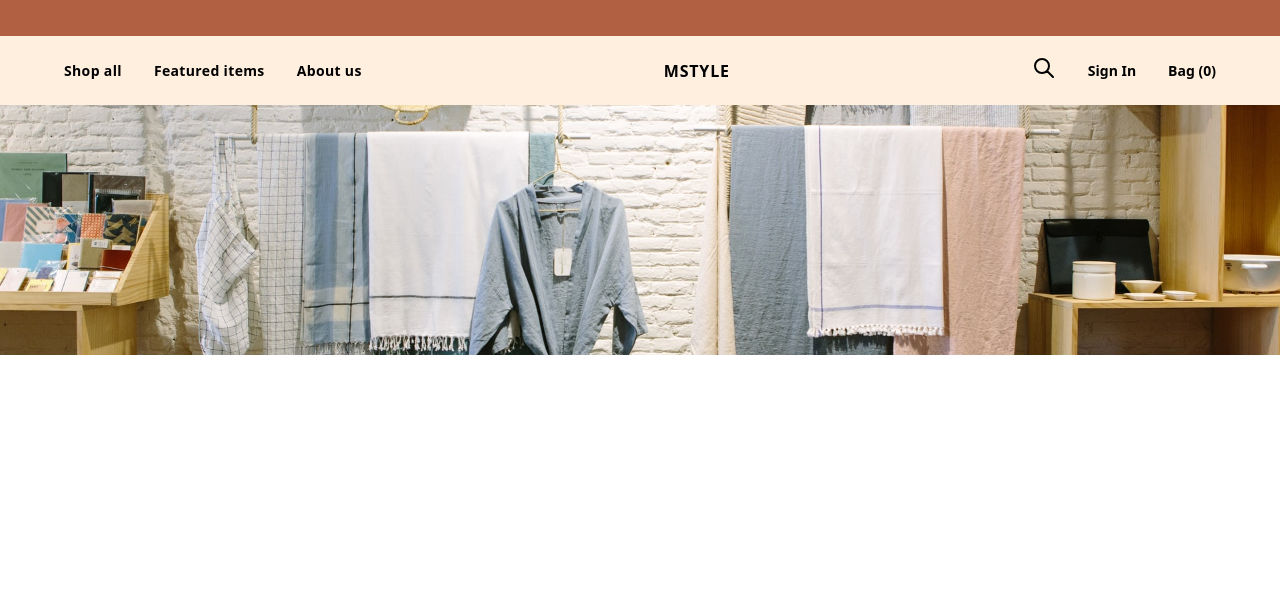
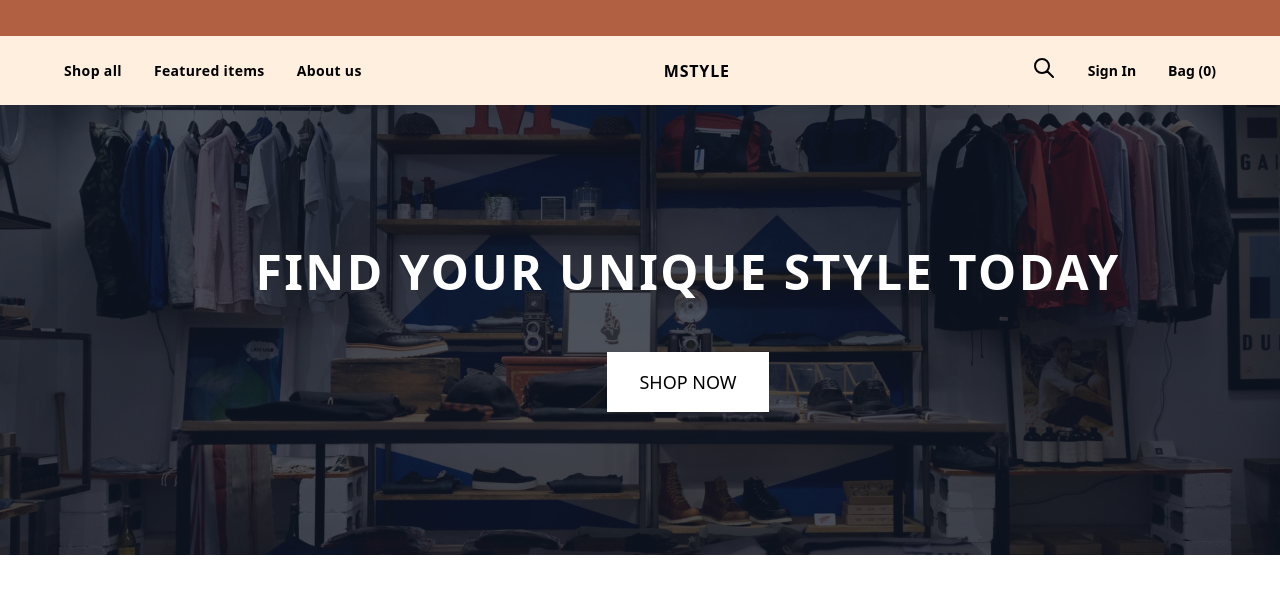
Before and after one commit to sunmengyue/ecommerce-shopifystyle, a React (Create React App) app: page / in a window 1280 px wide. Shown: the top 594 px of the page. Built offline with nearby package versions, Linux system fonts and the light colour scheme; the HTML template or start-up script is replaced by a standard one.

Commit message:
add overlay , text, and button to hero

```diff
--- a/src/components/Hero.js
+++ b/src/components/Hero.js
@@ -2,12 +2,21 @@ import React from 'react';
 
 const Hero = () => {
   return (
-    <div className="relative h-250">
+    <div className="relative h-450">
       <img
         src="./images/hero-md.jpg"
         alt="hero"
         className="absolute inset-0 w-full h-full object-cover"
       />
+      <div className="absolute inset-0 bg-gray-900 bg-opacity-75"></div>
+      <div className="flex flex-col h-full items-center justify-center relative ">
+        <h1 className="uppercase text-white text-2xl font-bold tracking-wider sm:text-3xl md:text-4xl xl:text-5xl transform md:translate-x-12">
+          Find your unique style today
+        </h1>
+        <button className="cursor-pointer bg-white uppercase text-sm py-2 px-4 mt-8 transform md:translate-x-12 xl:mt-14 xl:py-4 xl:px-8 xl:text-lg">
+          shop now
+        </button>
+      </div>
     </div>
   );
 };
--- a/src/index.css
+++ b/src/index.css
@@ -9,7 +9,7 @@
 }
 
 @layer utilities {
-  .h-250 {
-    height: 250px;
+  .h-450 {
+    height: 450px;
   }
 }
```
Also changed, not shown: public/images/hero-md.jpg, 1 other file (tests, documents, lock files or other folders).
